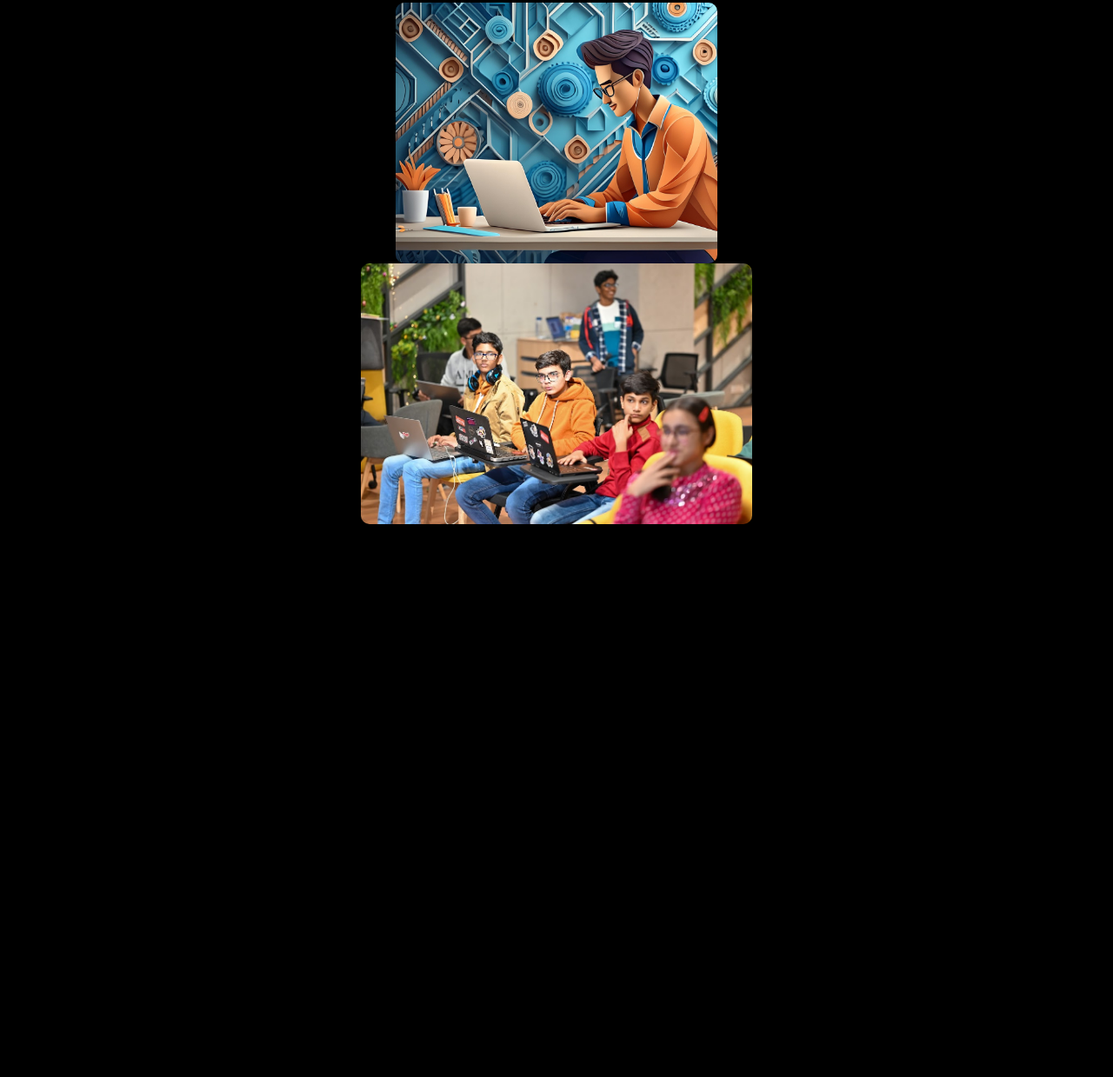
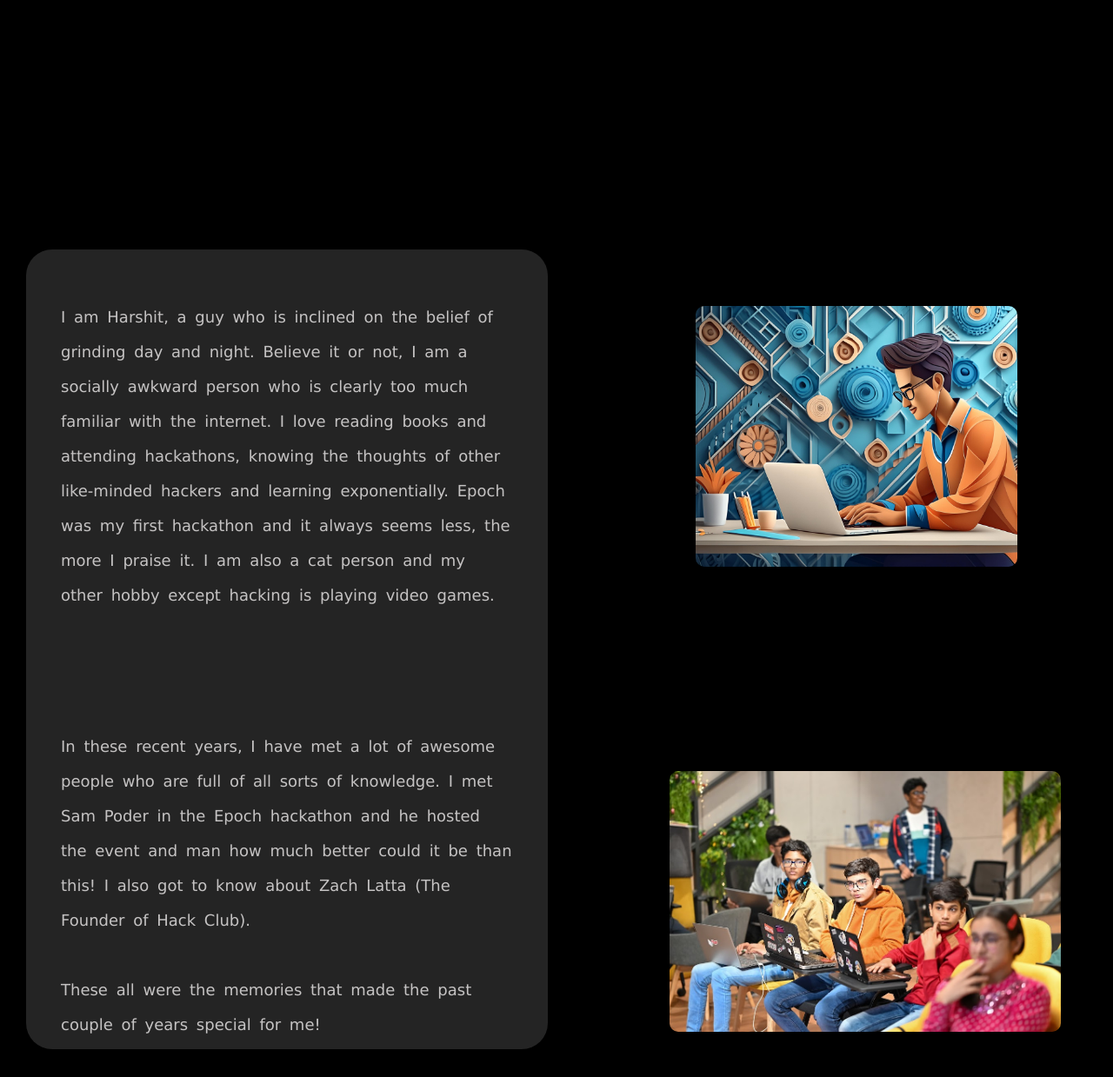
Before and after one commit to TGH75972/interactive-personal-website, a plain HTML site: page index.html in a window 1280 px wide. Shown: the part 613-1852 px from the top of the page at 87% size. Before the commit the page ends 1216 px from the top, so only its background shows below. Drawn offline with Linux system fonts and the light colour scheme.

Commit message:
Update stylesoindex.css
Added positioning to images with a section specifically made for writing information

```diff
--- a/stylesoindex.css
+++ b/stylesoindex.css
@@ -206,3 +206,37 @@ font-weight: bold;
     top: 535px;
     left: 750px;
 }
+
+#infoBox{
+    display: block;
+    position: absolute;
+    top: 900px;
+    height: 920px;
+    width: 600px;
+    left: 30px;
+    bottom: 200px;
+    border-radius: 30px;
+    background-color: rgb(36, 36, 36);
+}
+
+#infotxt, #infotxt2{
+color: rgb(197, 195, 195);
+font-size: large;
+padding: 10px;
+font-family: Verdana, Geneva, Tahoma, sans-serif;
+line-height: 40px;
+padding: 40px;
+word-spacing: 4px;
+}
+
+#im3{
+    position: absolute;
+    top: 965px;
+    left: 800px;
+}
+
+#im4{
+    position: absolute;
+    top: 1500px;
+    left: 770px;
+}
```
